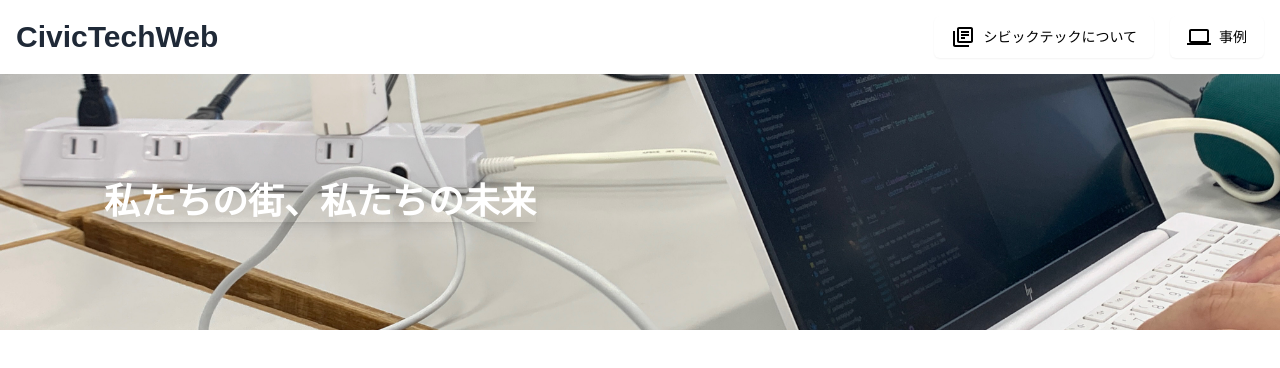
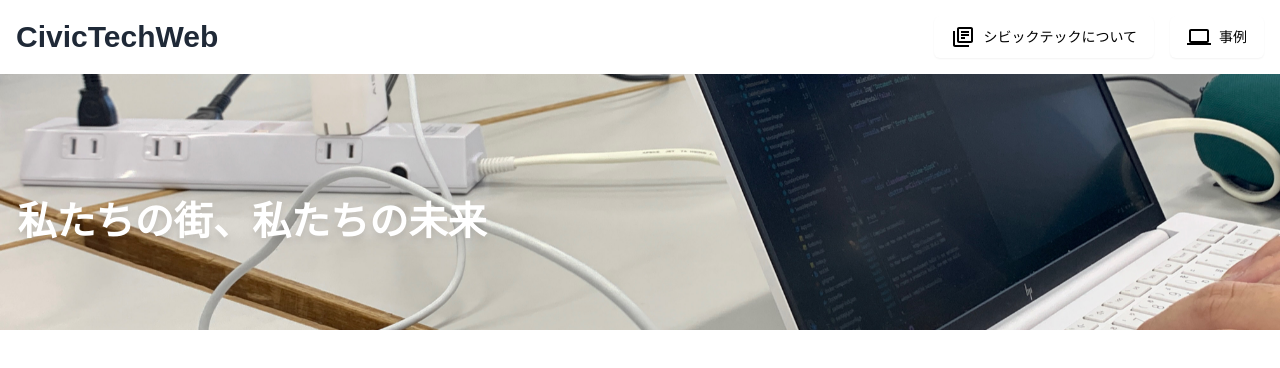
Before and after one commit to Yamamoto1012/Civictech_Web_2023, a Next.js app: page / in a window 1280 px wide. Shown: the top 368 px of the page. Built offline with nearby package versions, Linux system fonts and the light colour scheme; a web font is replaced by a local one.

Commit message:
HeroContainerの改良

```diff
--- a/app/globals.css
+++ b/app/globals.css
@@ -1,3 +1,34 @@
 @tailwind base;
 @tailwind components;
 @tailwind utilities;
+
+@keyframes fadeIn {
+  from { opacity: 0; }
+  to { opacity: 1; }
+}
+
+@keyframes slideUp {
+  from { transform: translateY(1rem); opacity: 0; }
+  to { transform: translateY(0); opacity: 1; }
+}
+
+.fadeIn {
+  animation: fadeIn 1s ease-out forwards;
+}
+
+.slideUp {
+  animation: slideUp 1s ease-out forwards;
+}
+
+@keyframes scaleUpText {
+  0% {
+    transform: scale(1);
+  }
+  100% {
+    transform: scale(1.1);
+  }
+}
+
+.scaleUp {
+  animation: scaleUpText 2s ease-in-out infinite alternate;
+}
--- a/ui/HeroContainer.jsx
+++ b/ui/HeroContainer.jsx
@@ -3,7 +3,7 @@ import Image from "next/image";
 
 export function HeroContainer() {
   return (
-    <div className="relative h-64 w-full">
+    <div className="relative h-64 w-full fadeIn">
       <Image
         src="/hero.jpg"
         alt="hero"
@@ -11,7 +11,7 @@ export function HeroContainer() {
         objectFit="cover"
         className="z-0"
       />
-      <h2 className="absolute top-1/2 left-1/4 transform -translate-x-1/2 -translate-y-1/2 text-white text-4xl font-semibold z-10 shadow-lg">
+      <h2 className="absolute drop-shadow-lg  top-1/2 left-1/5 transform -translate-x-1/2 -translate-y-1/2 text-white ml-9 text-4xl font-semibold z-10 slideUp scaleUp">
         私たちの街、私たちの未来
       </h2>
     </div>
```
